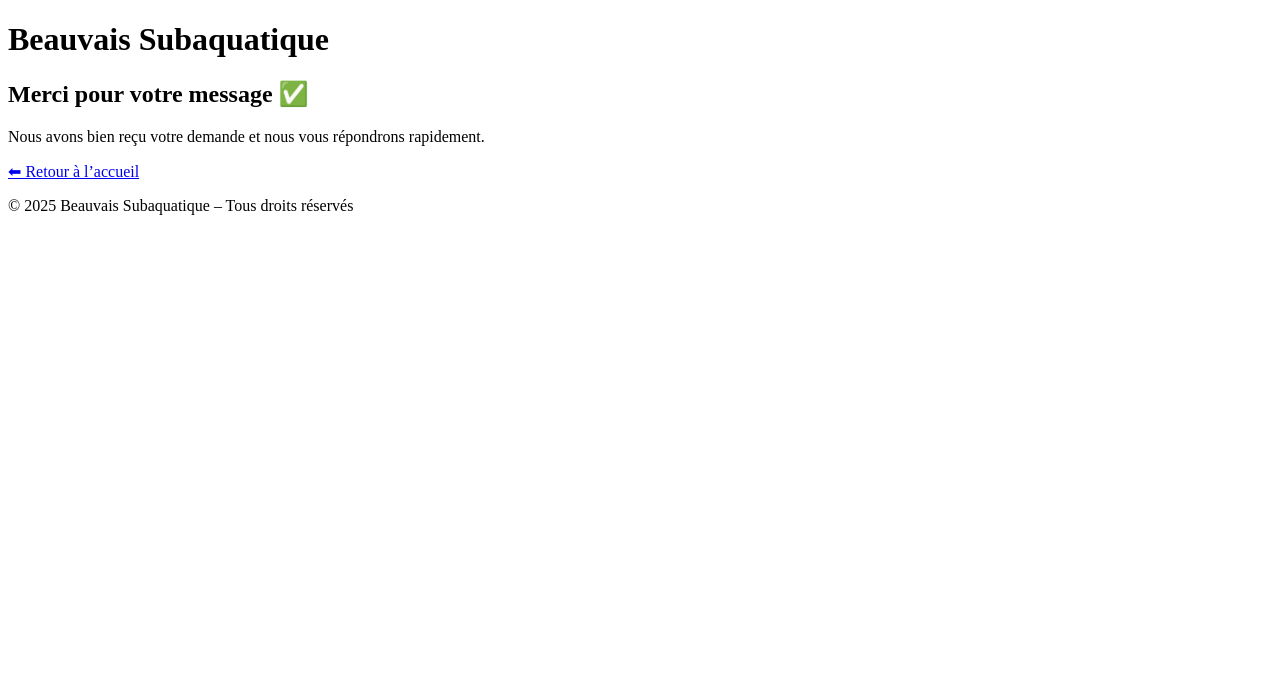
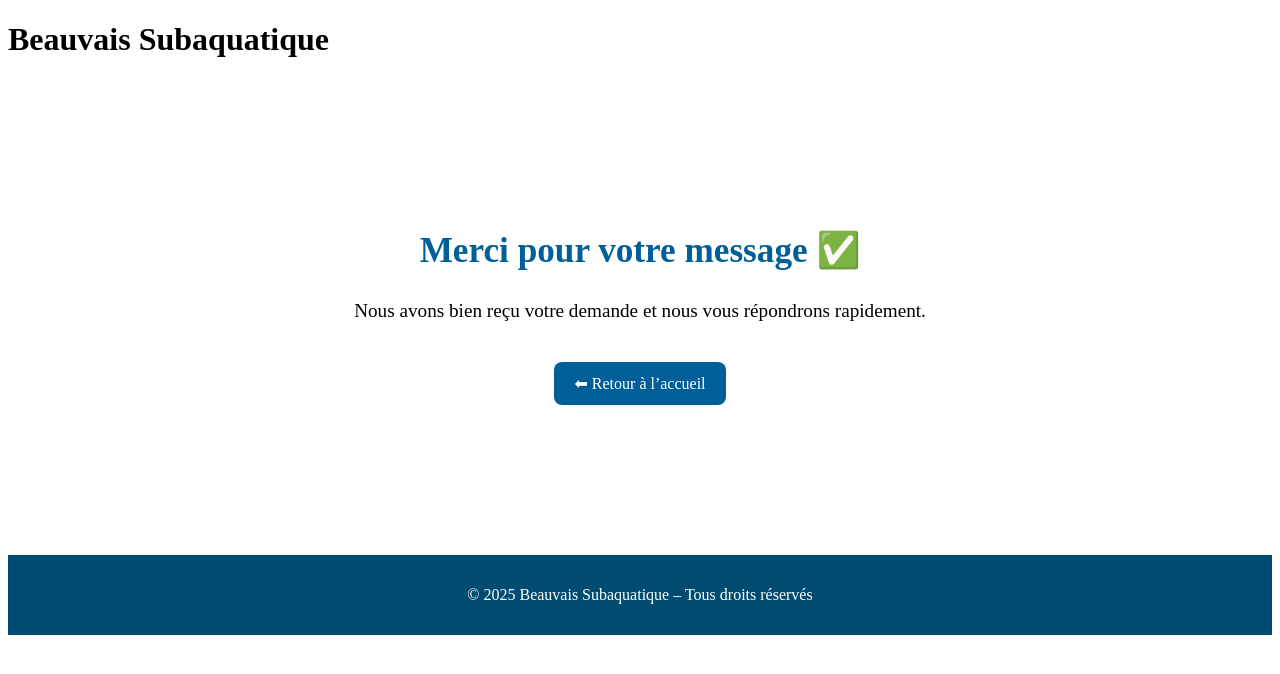
Before and after one commit to jeanpaulfsgt-netizen/Beauvaissubaquatique, a plain HTML site: page merci.html in a window 1280 px wide. Drawn offline with Linux system fonts and the light colour scheme.

Commit message:
Update merci.html

```diff
--- a/merci.html
+++ b/merci.html
@@ -4,7 +4,7 @@
   <meta charset="UTF-8">
   <meta name="viewport" content="width=device-width, initial-scale=1.0">
   <title>Merci pour votre message</title>
-  <link rel="stylesheet" href="styles.cs">
+  <link rel="stylesheet" href="style.css">
 </head>
 <body>
   <header>
```
